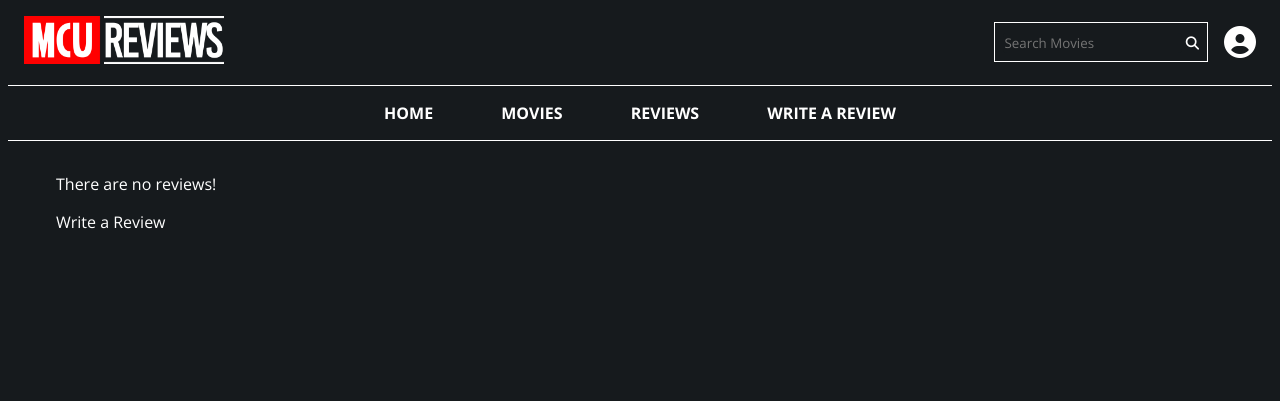
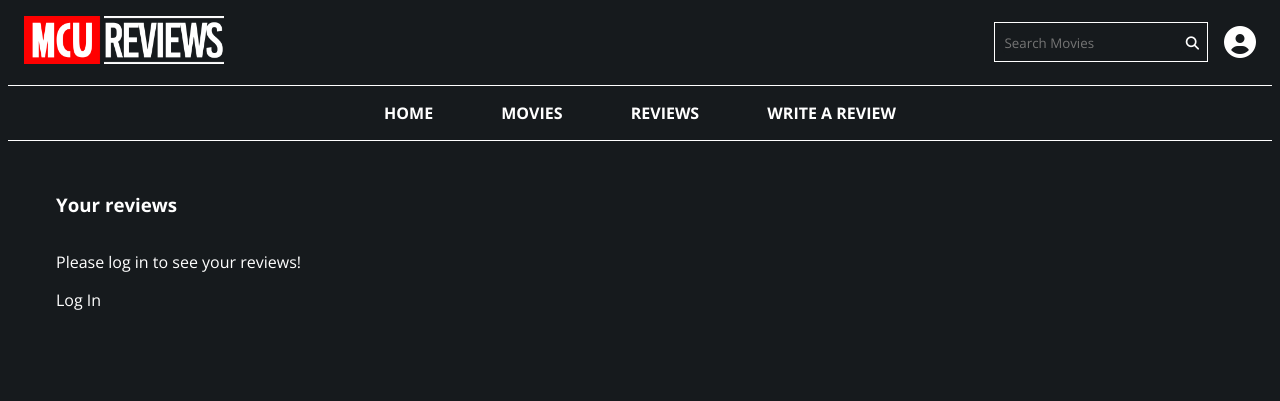
Before and after one commit to supriyasavaram/mcu, a Django app: page /reviews in a window 1280 px wide. Shown: the top 401 px of the page. Run offline with Django 3.2, Linux system fonts and the light colour scheme; data that the repository does not hold is empty; parts of the project's set-up code (start-up, migrations or seed data) failed here and were passed over; some libraries are stand-ins or nearby versions.

Commit message:
making Reviews tab show your reviews

```diff
--- a/mcu_site/templates/reviews.html
+++ b/mcu_site/templates/reviews.html
@@ -10,11 +10,17 @@
 {% block content %}
 
         {% if movie %}
-        <div class="row justify-content-center">
-            <div class="text-center">
-                <h3>Reviews for "{{ movie.title }}" {{ movie.year }}</h3>
+            <div class="row justify-content-center">
+                <div class="text-center">
+                    <h3>Reviews for "{{ movie.title }}" {{ movie.year }}</h3>
+                </div>
             </div>
-        </div>
+        {% else %}
+            <div class="row justify-content-center">
+                <div class="text-center">
+                    <h3>Your reviews</h3>
+                </div>
+            </div>
         {% endif %}
         {% if curr_reviews %}
 
@@ -74,9 +80,12 @@
         {% elif movie %}
             <p>There are no reviews for this movie yet!</p>
             <p><a href ="/submit-review/{{ movie.id }}">Write a Review</a></p>
+        {% elif not user.is_authenticated %}
+            <p>Please log in to see your reviews!</p>
+            <p><href="{% url 'signin' %}">Log In</a></p>
         {% else %}
             <p>There are no reviews!</p>
-            <p><href="{% url 'submit_review' %}">Write a Review</a></p>
+            <p><a href="{% url 'submit_review' %}">Write a Review</a></p>
         {% endif %}
 
 
--- a/mcu_site/views.py
+++ b/mcu_site/views.py
@@ -102,11 +102,19 @@ def search(request):
 def reviews(request, m_id=None):
     #all_reviews = Review.objects.all()
     if m_id is None:
-        all_reviews = Review.objects.raw('SELECT * FROM mcu_site_review')
-        zipstuff=zip(all_reviews,stars_reviews(all_reviews))
+        movie_reviews = Review.objects.raw('SELECT * FROM mcu_site_review WHERE author_id=%s', [request.user.id])
+        #movie = Movie.objects.raw('SELECT id, title, year FROM mcu_site_movie WHERE id=%s LIMIT 1', [m_id])[0]
+
+        zipstuff=zip(movie_reviews,stars_reviews(movie_reviews))
         context = {
-            'reviews': zipstuff
+            'curr_reviews':movie_reviews,
+            'reviews': zipstuff,
         }
+        #all_reviews = Review.objects.raw('SELECT * FROM mcu_site_review')
+        #zipstuff=zip(all_reviews,stars_reviews(all_reviews))
+        #context = {
+        #    'reviews': zipstuff
+        #}
     else:
         movie_reviews = Review.objects.raw('SELECT * FROM mcu_site_review WHERE title_id=%s', [m_id])
         #movie = Movie.objects.raw('SELECT id, title, year FROM mcu_site_movie WHERE id=%s LIMIT 1', [m_id])[0]
```
